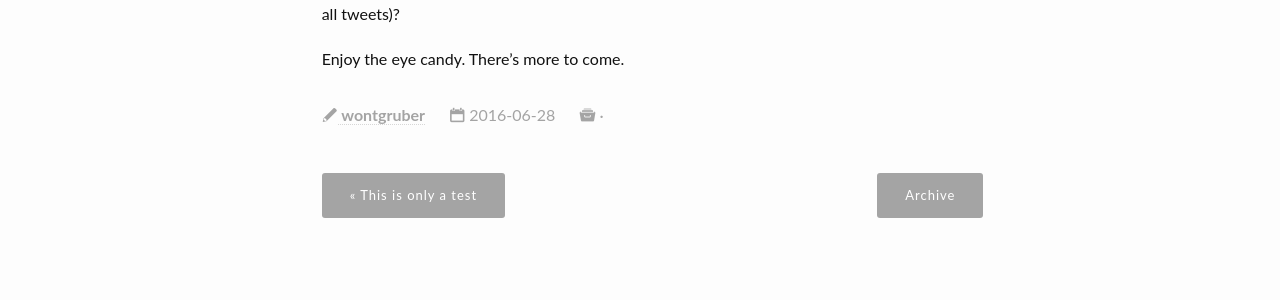
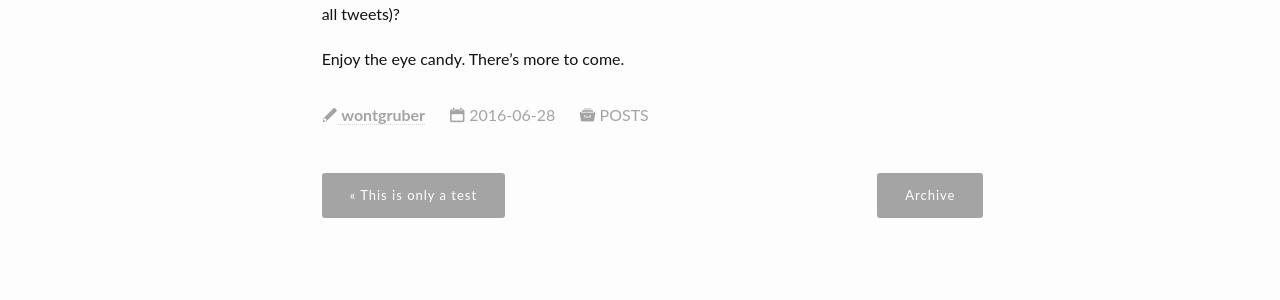
Before and after one commit to wontgruber/wontgruber.github.io, a Jekyll site: the page built from _posts/2016-06-28-WUGC2016.md, in a window 1280 px wide. Shown: the part 790-1090 px from the top of the page. Built offline with Jekyll 4.4.1, drawn with Linux system fonts in a browser that asks for light colours.

Commit message:
Update 2016-06-28-WUGC2016.md

```diff
--- a/_posts/2016-06-28-WUGC2016.md
+++ b/_posts/2016-06-28-WUGC2016.md
@@ -7,7 +7,7 @@ subheadline: "#WUGC2016"
 title: "Mapping twitter repsonses to WUGC"
 teaser: "Watch London light up as players and fans tweet about the World Ultimate & Guts Championships"
 categories:
-  -
+  - posts
 tags:
   -
 #
```
